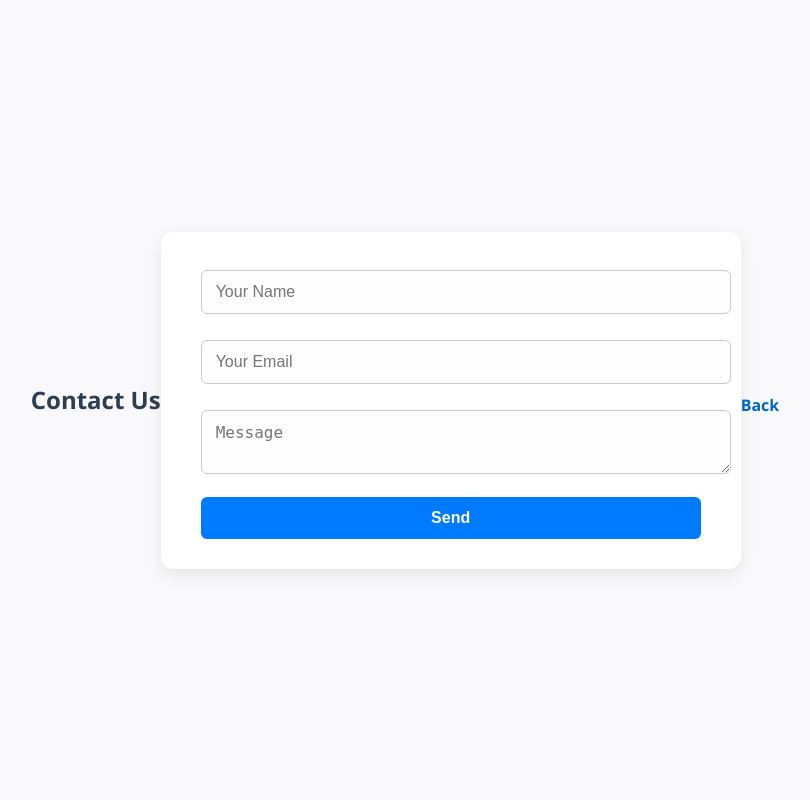
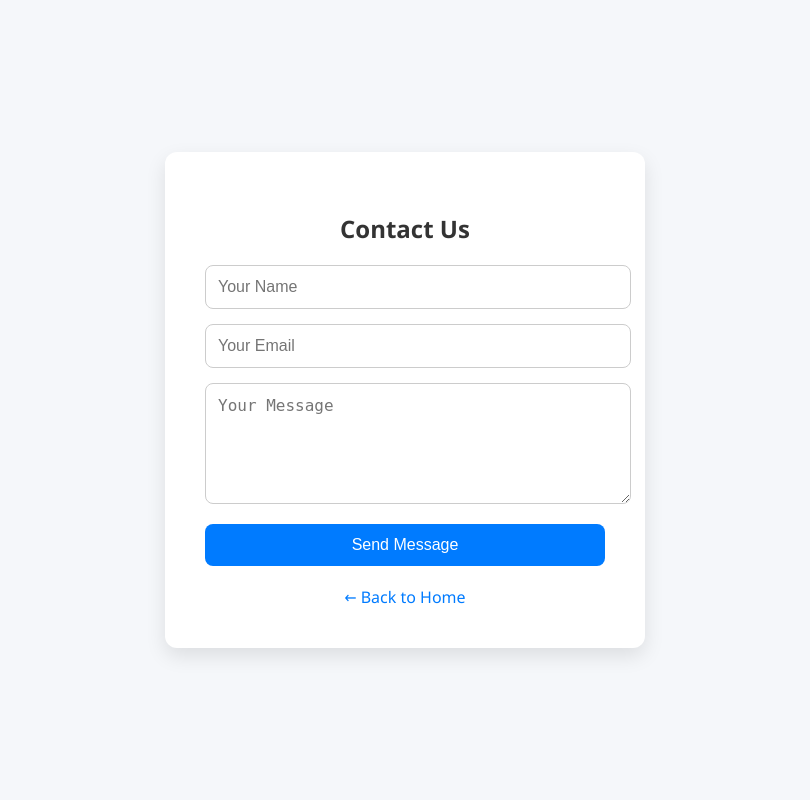
Before and after one commit to TeenaSahu406/founders-club-event, a Flask app: page /contact in a window 1280 px wide. Shown: the whole page, without its empty margins (235-1045 px from the left). Run offline with Flask 3, Linux system fonts and the light colour scheme.

Commit message:
Update contact page design

```diff
--- a/templates/contact.html
+++ b/templates/contact.html
@@ -1,18 +1,81 @@
 <!DOCTYPE html>
-<html>
+<html lang="en">
 <head>
-    <title>Contact</title>
-    <link rel="stylesheet" href="/static/style.css">
+    <meta charset="UTF-8">
+    <title>Contact Us - Founders Club</title>
+    <style>
+        body {
+            font-family: 'Segoe UI', Tahoma, Geneva, Verdana, sans-serif;
+            background: #f5f7fa;
+            display: flex;
+            justify-content: center;
+            align-items: center;
+            height: 100vh;
+            margin: 0;
+        }
 
+        .contact-box {
+            background: #fff;
+            padding: 40px;
+            border-radius: 12px;
+            box-shadow: 0 8px 20px rgba(0,0,0,0.1);
+            width: 400px;
+        }
+
+        h2 {
+            margin-bottom: 20px;
+            color: #333;
+            text-align: center;
+        }
+
+        input, textarea {
+            width: 100%;
+            padding: 12px;
+            margin-bottom: 15px;
+            border: 1px solid #ccc;
+            border-radius: 8px;
+            font-size: 16px;
+        }
+
+        button {
+            background: #007BFF;
+            color: white;
+            padding: 12px;
+            width: 100%;
+            border: none;
+            border-radius: 8px;
+            font-size: 16px;
+            cursor: pointer;
+            transition: background 0.3s ease;
+        }
+
+        button:hover {
+            background: #0056b3;
+        }
+
+        .back-link {
+            display: block;
+            margin-top: 20px;
+            text-align: center;
+            color: #007BFF;
+            text-decoration: none;
+        }
+
+        .back-link:hover {
+            text-decoration: underline;
+        }
+    </style>
 </head>
 <body>
-    <h2>Contact Us</h2>
-    <form method="POST">
-        <input name="name" placeholder="Your Name" required><br>
-        <input name="email" type="email" placeholder="Your Email" required><br>
-        <textarea name="message" placeholder="Message" required></textarea><br>
-        <button type="submit">Send</button>
-    </form>
-    <a href="/">Back</a>
+    <div class="contact-box">
+        <h2>Contact Us</h2>
+        <form method="POST">
+            <input name="name" placeholder="Your Name" required>
+            <input name="email" type="email" placeholder="Your Email" required>
+            <textarea name="message" placeholder="Your Message" rows="5" required></textarea>
+            <button type="submit">Send Message</button>
+        </form>
+        <a class="back-link" href="/">← Back to Home</a>
+    </div>
 </body>
 </html>
```
